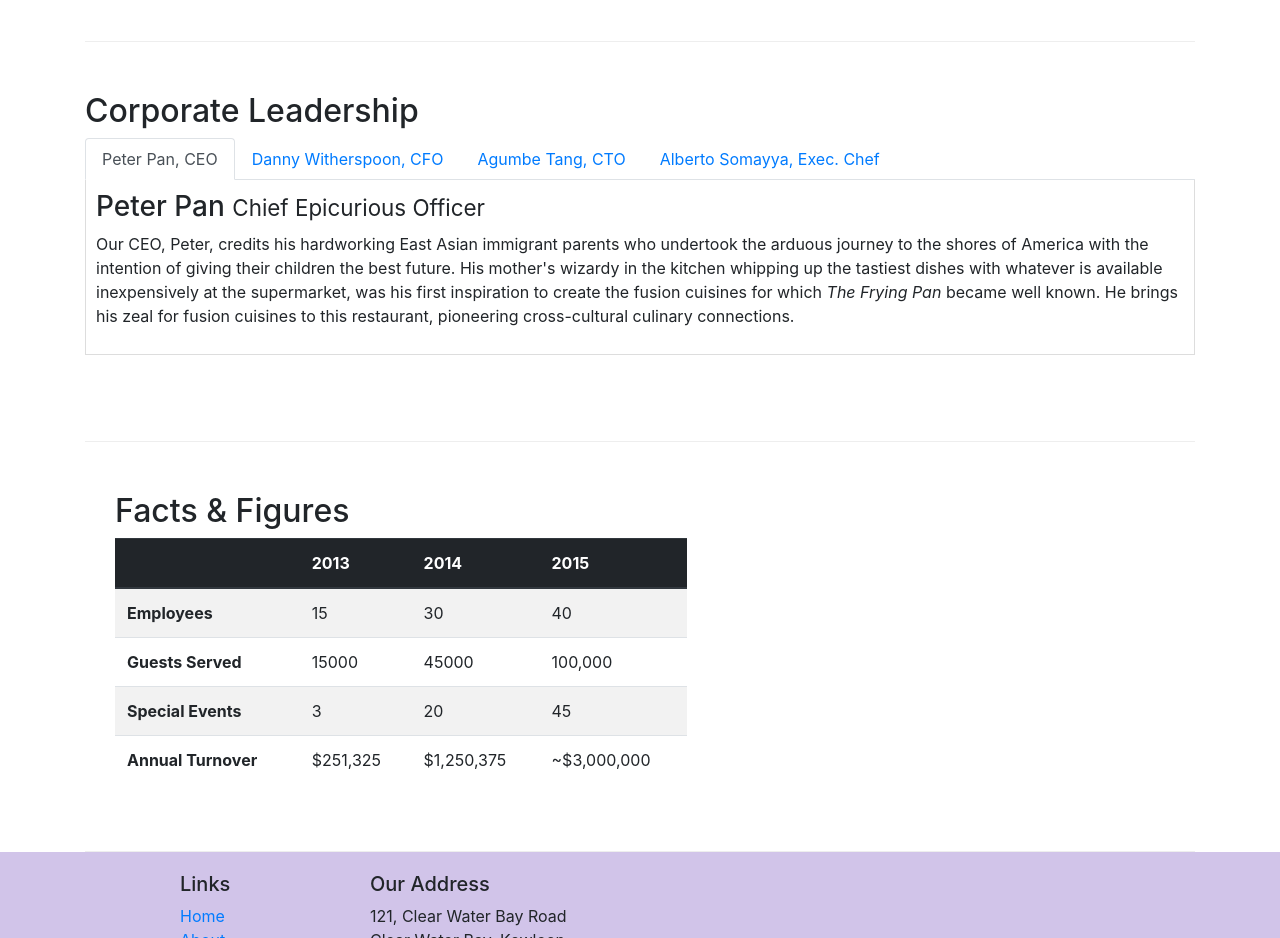
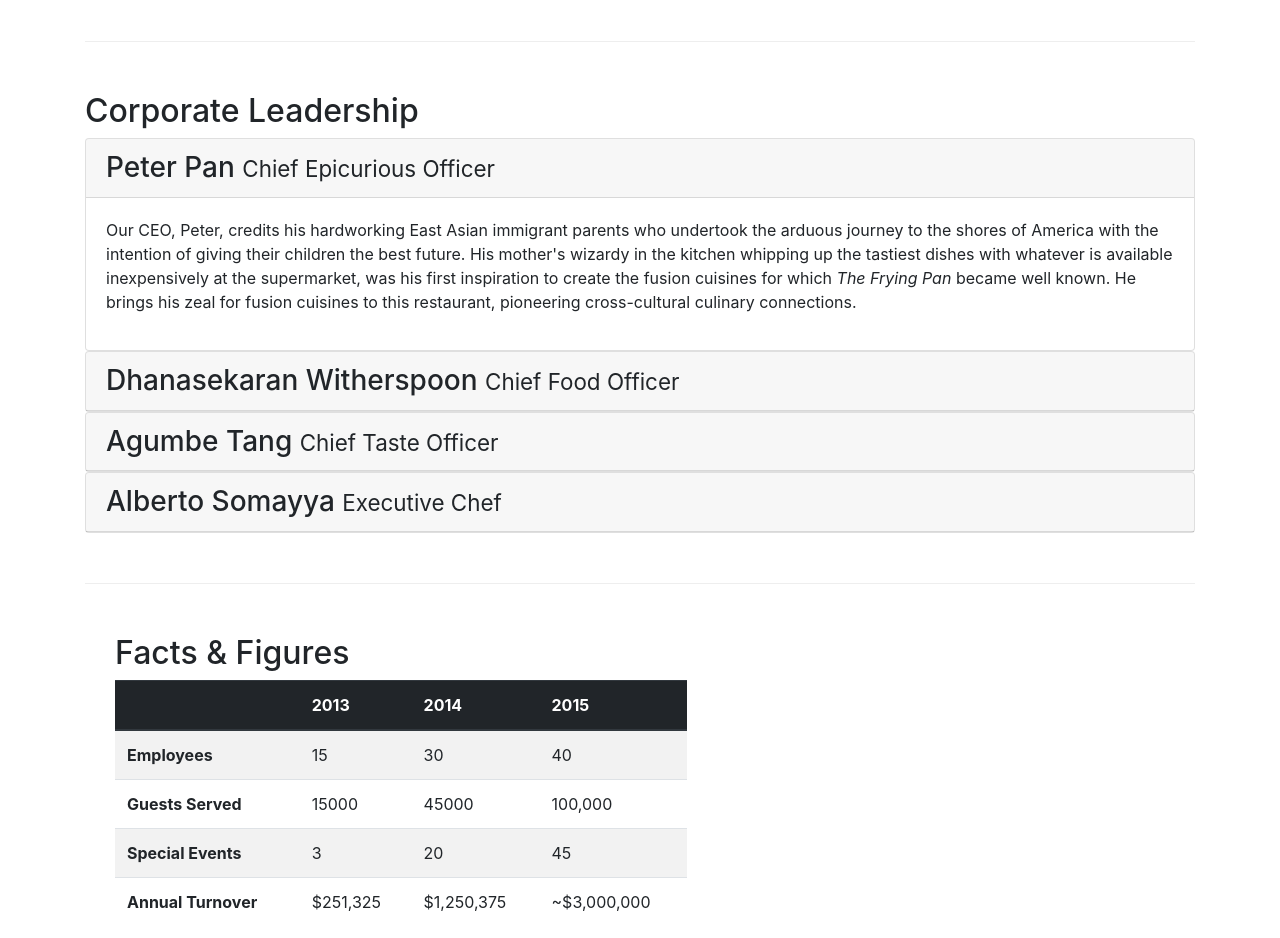
Before and after one commit to huynhduluong/UI-frameworks-and-tools-Bootstrap4, a website: page Bootstrap4/conFusion/aboutus.html in a window 1280 px wide. Shown: the part 880-1818 px from the top of the page. Drawn offline with nearby package versions, Linux system fonts and the light colour scheme.

Commit message:
Accordion

```diff
--- a/Bootstrap4/conFusion/aboutus.html
+++ b/Bootstrap4/conFusion/aboutus.html
@@ -104,51 +104,74 @@
             <div>
                 <h2>Corporate Leadership</h2>
 
-                <ul class="nav nav-tabs">
-                    <li class="nav-item">
-                      <a class="nav-link active" href="#peter"
-                        role="tab" data-toggle="tab">Peter Pan, CEO</a>
-                    </li>
-                    <li class="nav-item">
-                      <a class="nav-link" href="#danny" role="tab"
-                        data-toggle="tab">Danny Witherspoon, CFO</a>
-                    </li>
-                    <li class="nav-item">
-                      <a class="nav-link" href="#agumbe"role="tab"
-                        data-toggle="tab">Agumbe Tang, CTO</a>
-                    </li>
-                    <li class="nav-item">
-                      <a class="nav-link" href="#alberto" role="tab"
-                        data-toggle="tab">Alberto Somayya, Exec. Chef</a>
-                    </li>
-                </ul>
-
-                <div class="tab-content">
-                    <div role="tabpanel" class="tab-pane fade show active" id="peter">
-                        <h3>Peter Pan <small>Chief Epicurious Officer</small></h3>
+                <div id="accordion">
+                    <div class="card">
+                        <div class="card-header" role="tab" id="peterhead">
+                            <h3 class="mb-0">
+                                <a data-toggle="collapse" data-target="#peter">
+                                    Peter Pan <small>Chief Epicurious Officer</small>
+                                </a></h3>
+                        </div>
+                        <div role="tabpanel" class="collapse show" id="peter" data-parent="#accordion">
+                            <div class="card-body">
                                 <p class="d-none d-sm-block">Our CEO, Peter, credits his hardworking East Asian immigrant parents who undertook the arduous journey to the shores of America with the intention of giving their children the best future. His mother's wizardy in the kitchen whipping up the tastiest dishes with whatever is available inexpensively at the supermarket, was his first inspiration to create the fusion cuisines for which <em>The Frying Pan</em> became well known. He brings his zeal for fusion cuisines to this restaurant, pioneering cross-cultural culinary connections.</p>
                             </div>
-                    <div role="tabpanel" class="tab-pane fade show" id="danny">
-                        <h3>Dhanasekaran Witherspoon <small>Chief Food Officer</small></h3>
-                        <p class="d-none d-sm-block">Our CFO, Danny, as he is affectionately referred to by his colleagues, comes from a long established family tradition in farming and produce. His experiences growing up on a farm in the Australian outback gave him great appreciation for varieties of food sources. As he puts it in his own words, <em>Everything that runs, wins, and everything that stays, pays!</em></p>
                         </div>
-                    <div role="tabpanel" class="tab-pane fade show" id="agumbe">
-                        <h3>Agumbe Tang <small>Chief Taste Officer</small></h3>
+                    </div>
+
+                    <div class="card">
+                            <div class="card-header" role="tab" id="dannyhead">
+                            <h3 class="mb-0">
+                                <a class="collapsed" data-toggle="collapse" data-target="#danny">
+                                Dhanasekaran Witherspoon <small>Chief Food Officer</small>
+                                </a>
+                            </h3>
+                        </div>
+                        <div class="collapse" id="danny" data-parent="#accordion">
+                            <div class="card-body">
+                                <p class="d-none d-sm-block">Our CFO, Danny, as he is affectionately referred to by his colleagues,
+                                    comes from a long established family tradition in farming and produce. His experiences growing up
+                                    on a farm in the Australian outback gave him great appreciation for varieties of food sources.
+                                    As he puts it in his own words, <em>Everything that runs, wins, and everything that stays, pays!</em>
+                                </p>
+                            </div>
+                        </div>
+                    </div>
+                    <div class="card">
+                            <div class="card-header" role="tab" id="agumbehead">
+                            <h3 class="mb-0">
+                                <a class="collapsed" data-toggle="collapse" data-target="#agumbe">
+                                Agumbe Tang <small>Chief Taste Officer</small>
+                                </a>
+                            </h3>
+                        </div>
+                        <div class="collapse" id="agumbe" data-parent="#accordion">
+                            <div class="card-body">
                                 <p class="d-none d-sm-block">Blessed with the most discerning gustatory sense,
                                         Agumbe, our CTO, personally ensures that every dish that we serve meets his exacting tastes.
                                         Our chefs dread the tongue lashing that ensues if their dish does not meet his exacting standards.
                                         He lives by his motto, <em>You click only if you survive my lick.</em></p>
                             </div>
-                    <div role="tabpanel" class="tab-pane fade show" id="alberto">
-                        <h3>Alberto Somayya <small>Executive Chef</small></h3>
+                        </div>
+                    </div>
+                    <div class="card">
+                            <div class="card-header" role="tab" id="albertohead">
+                            <h3 class="mb-0">
+                                <a class="collapsed" data-toggle="collapse" data-target="#alberto">
+                                Alberto Somayya <small>Executive Chef</small>
+                                </a>
+                            </h3>
+                        </div>
+                        <div class="collapse" id="alberto" data-parent="#accordion">
+                            <div class="card-body">
                                 <p class="d-none d-sm-block">Award winning three-star Michelin chef with wide International experience having
                                     worked closely with whos-who in the culinary world, he specializes in creating mouthwatering Indo-Italian
-                            fusion experiences. He says, <em>Put together the cuisines from the two craziest cultures, and you get a winning hit! Amma Mia!</em></p>
+                                    fusion experiences. He says, <em>Put together the cuisines from the two craziest cultures, and you get a winning hit! Amma Mia!</em>
+                                </p>
                             </div>
-
                         </div>
-
-
+                    </div>
+                </div>
             </div>
         </div>
         <div class="row row-content">
```
Lines whose indentation alone changed are shown as unchanged.
